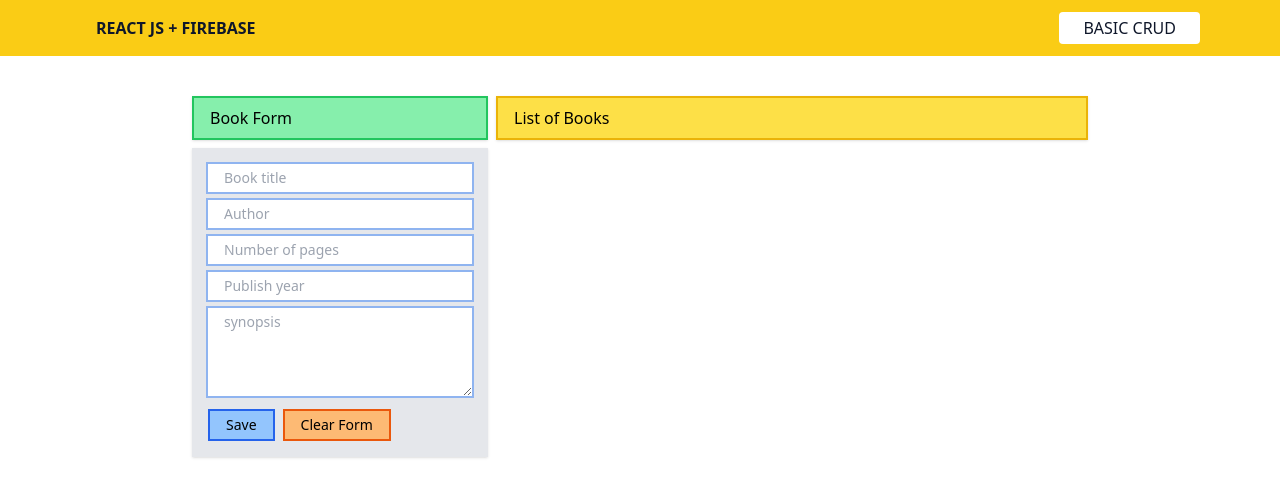
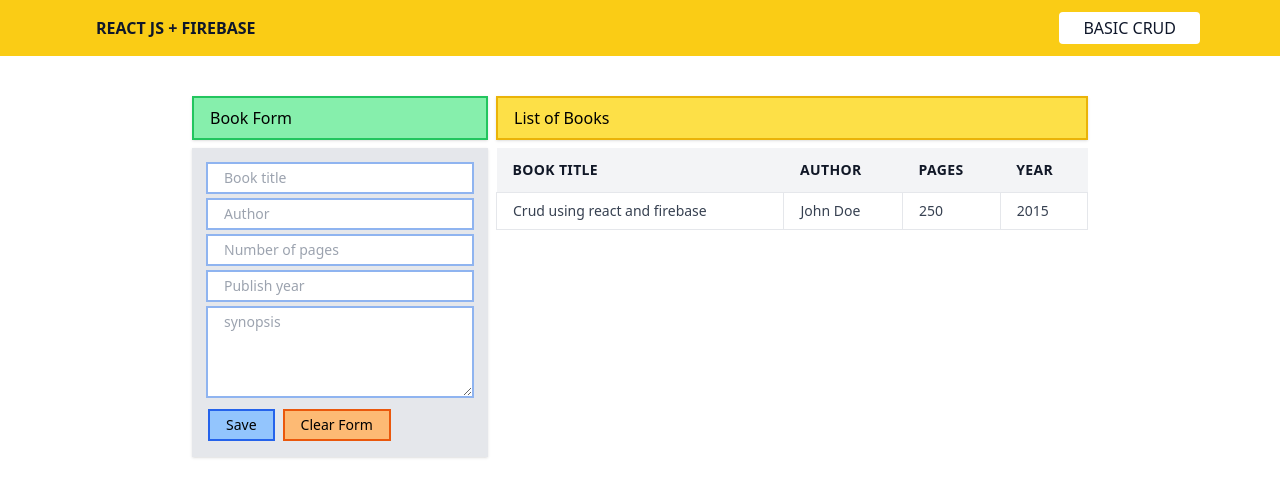
Before and after one commit to irham9494h/react-firebase-crud, a React (Vite) app: page / in a window 1280 px wide. Shown: the top 496 px of the page. Built offline with nearby package versions, Linux system fonts and the light colour scheme.

Commit message:
Createing book list table

```diff
--- /dev/null
+++ b/src/book/book-list.tsx
@@ -0,0 +1,35 @@
+import React from "react";
+
+const BookList = () => {
+  return (
+    <>
+      <div className="bg-yellow-300 border-yellow-500 border-2 shadow px-4 py-2 ">
+        List of Books
+      </div>
+      <div className="text-sm">
+        <table className="w-full">
+          <thead>
+            <tr className="text-md font-semibold tracking-wide text-left text-gray-900 bg-gray-100 uppercase border-b border-gray-600">
+              <th className="px-4 py-3">Book Title</th>
+              <th className="px-4 py-3">Author</th>
+              <th className="px-4 py-3">Pages</th>
+              <th className="px-4 py-3">Year</th>
+            </tr>
+          </thead>
+          <tbody className="bg-white">
+            <tr className="text-gray-700">
+              <td className="px-4 py-2 border">
+                Crud using react and firebase
+              </td>
+              <td className="px-4 py-2 border">John Doe</td>
+              <td className="px-4 py-2 border">250</td>
+              <td className="px-4 py-2 border">2015</td>
+            </tr>
+          </tbody>
+        </table>
+      </div>
+    </>
+  );
+};
+
+export default BookList;
--- a/src/book/index.tsx
+++ b/src/book/index.tsx
@@ -1,4 +1,5 @@
 import React, { FC } from "react";
+import BookList from "./book-list";
 import BookForm from "./form";
 
 const Book: FC = () => {
@@ -7,10 +8,8 @@ const Book: FC = () => {
       <div className="w-2/6 space-y-2">
         <BookForm />
       </div>
-      <div className="w-4/6">
-        <div className="bg-yellow-300 border-yellow-500 border-2 shadow px-4 py-2 ">
-          List of Books
-        </div>
+      <div className="w-4/6 space-y-2">
+        <BookList />
       </div>
     </div>
   );
```
